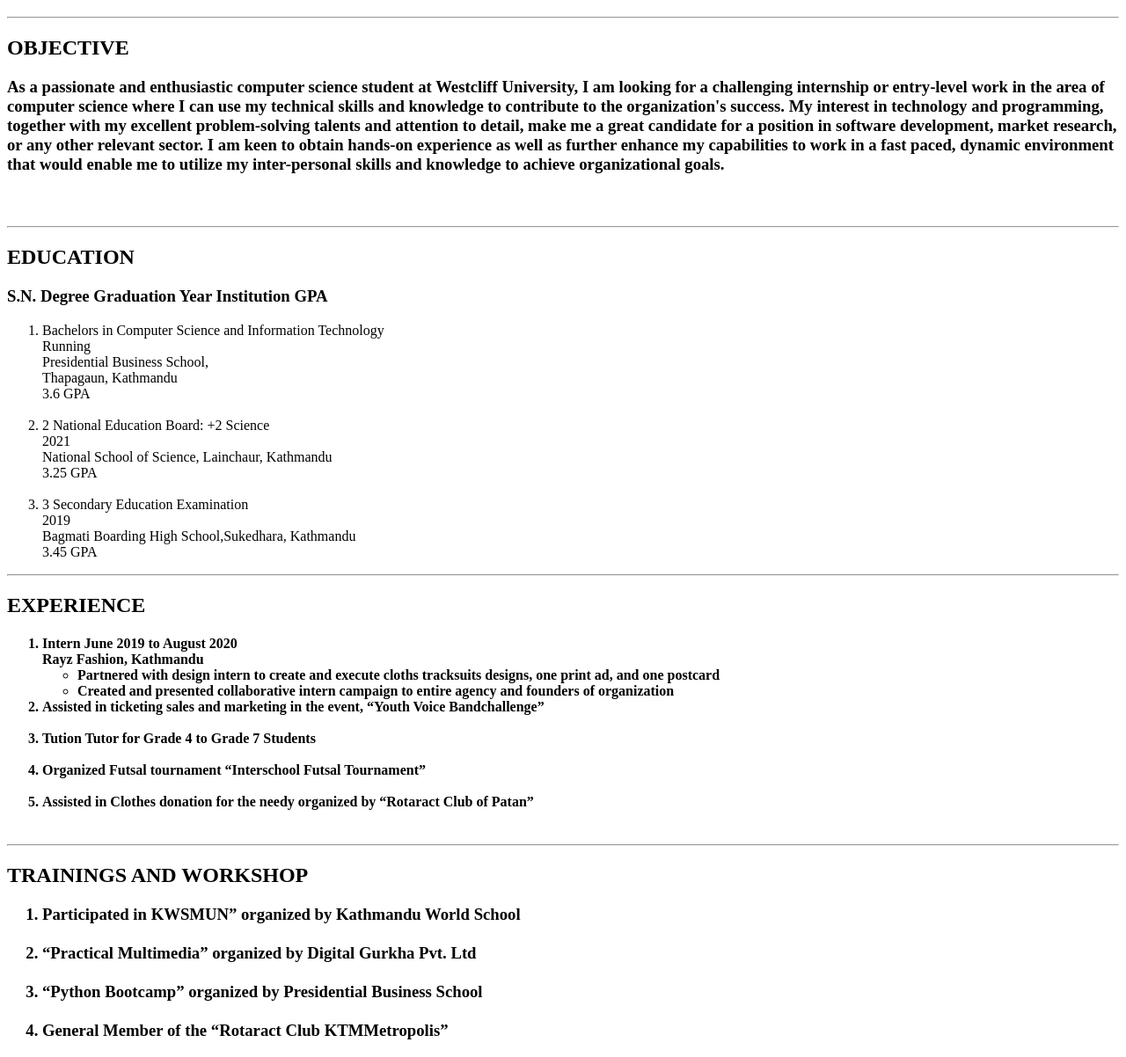
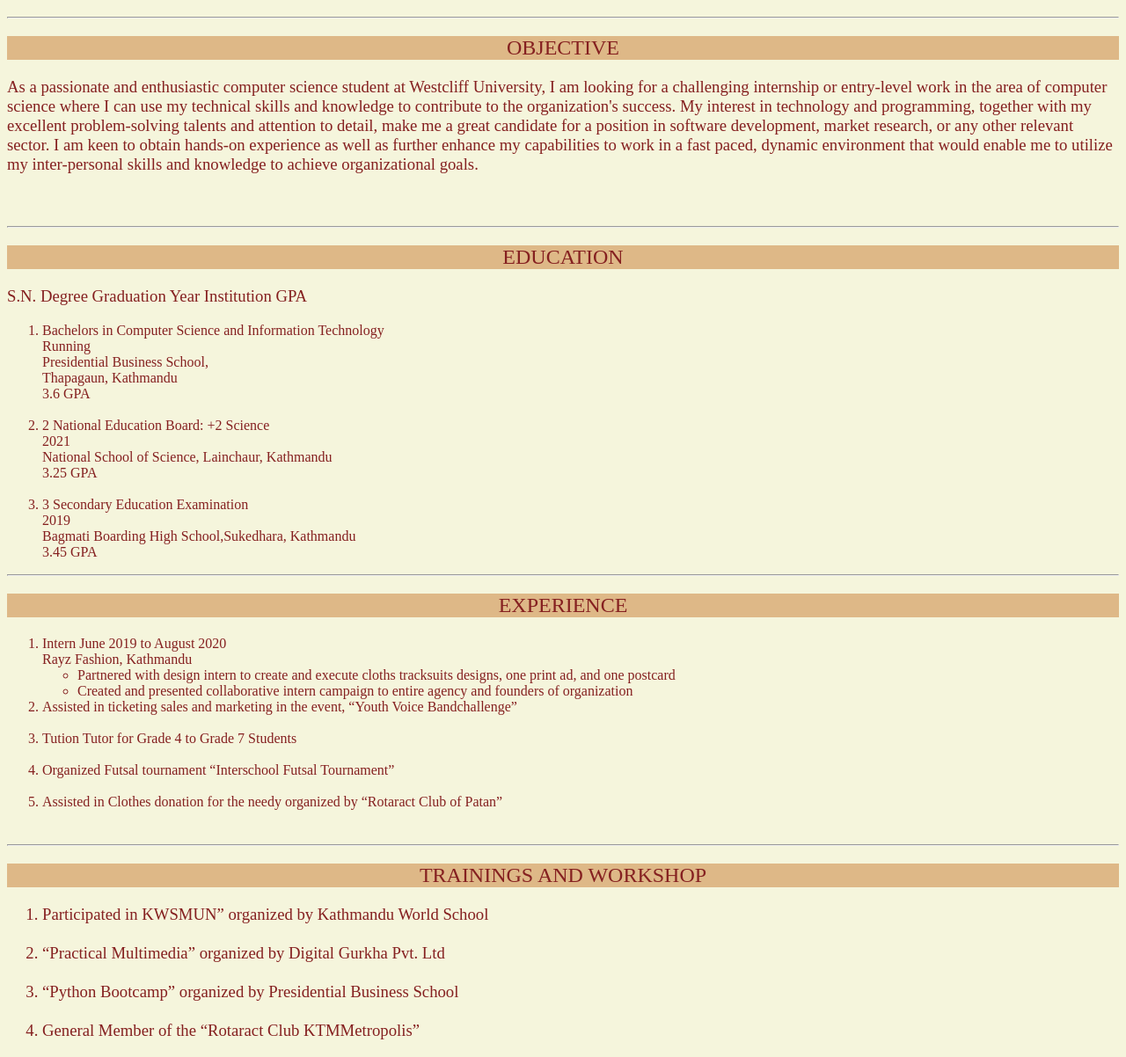
Before and after one commit to Rojesh01/Capstone-Project-1, a plain HTML site: page index.html in a window 1280 px wide. Shown: the part 512-1714 px from the top of the page at 88% size. Drawn offline with Linux system fonts and the light colour scheme.

Commit message:
Update index.html

```diff
--- a/index.html
+++ b/index.html
@@ -2,6 +2,7 @@
 <Html lang="en">
 <head>
 <meta charset="UTF-8">
+<link rel="stylesheet" href="style.css">
 <title>My Resume</title>
 </head>
 <body>
@@ -12,7 +13,7 @@
     Rojeshb300@gmail.com 9860316373<br>
     </h1>
 <hr>
-    <h2>
+    <h2 class="color" id="back">
 OBJECTIVE
     </h2>
     <h3>
@@ -26,7 +27,7 @@ OBJECTIVE
         achieve organizational goals.</p><br>
     </h3>
 <hr>
-    <h2>
+    <h2 class="color" id="back">
     EDUCATION
     </h2>
     <h3>S.N. Degree Graduation Year Institution GPA</h3>
@@ -52,7 +53,7 @@ OBJECTIVE
     </Ol>
     </p>
 <hr>
-<h2>
+<h2 class="color" id="back">
     EXPERIENCE
 </h2>
 <h4>
@@ -74,7 +75,7 @@ OBJECTIVE
     </p>
 </h4>
 <hr>
-<h2>
+<h2 class="color" id="back">
     TRAININGS AND WORKSHOP
 </h2>
 
@@ -90,7 +91,7 @@ OBJECTIVE
     </p>
 </h3>
 <hr>
-<h2>
+<h2 class="color" id="back">
     AWARDS AND CERTIFICATIONS
 </h2>
 <h3>
@@ -103,7 +104,6 @@ OBJECTIVE
             <li>Certification By Google on Digital Marketing-2023</li><br>
             <li>Certification on Project Management</li>
         </ol>
-
         <img src="Rojesh Basnet_page-0001.jpg" height="555"><br>
         <img src="Screenshot 2024-05-10 161443.png" height="555"><br>
         <img src="Screenshot 2024-04-15 215454.png" height="555"><br>
@@ -111,7 +111,7 @@ OBJECTIVE
     </p>
 </h3>
 <hr>
-<h2>
+<h2 class="color" id="back">
     PERSONALITY TRAITS & TECHNICAL SKILLS
 </h2>
 <h3>
@@ -142,4 +142,6 @@ OBJECTIVE
 Here is link for my github account:<a href="https://github.com/Rojesh01">github</a><br>
 </h4>
 </body>
+
+
 </Html>
```
